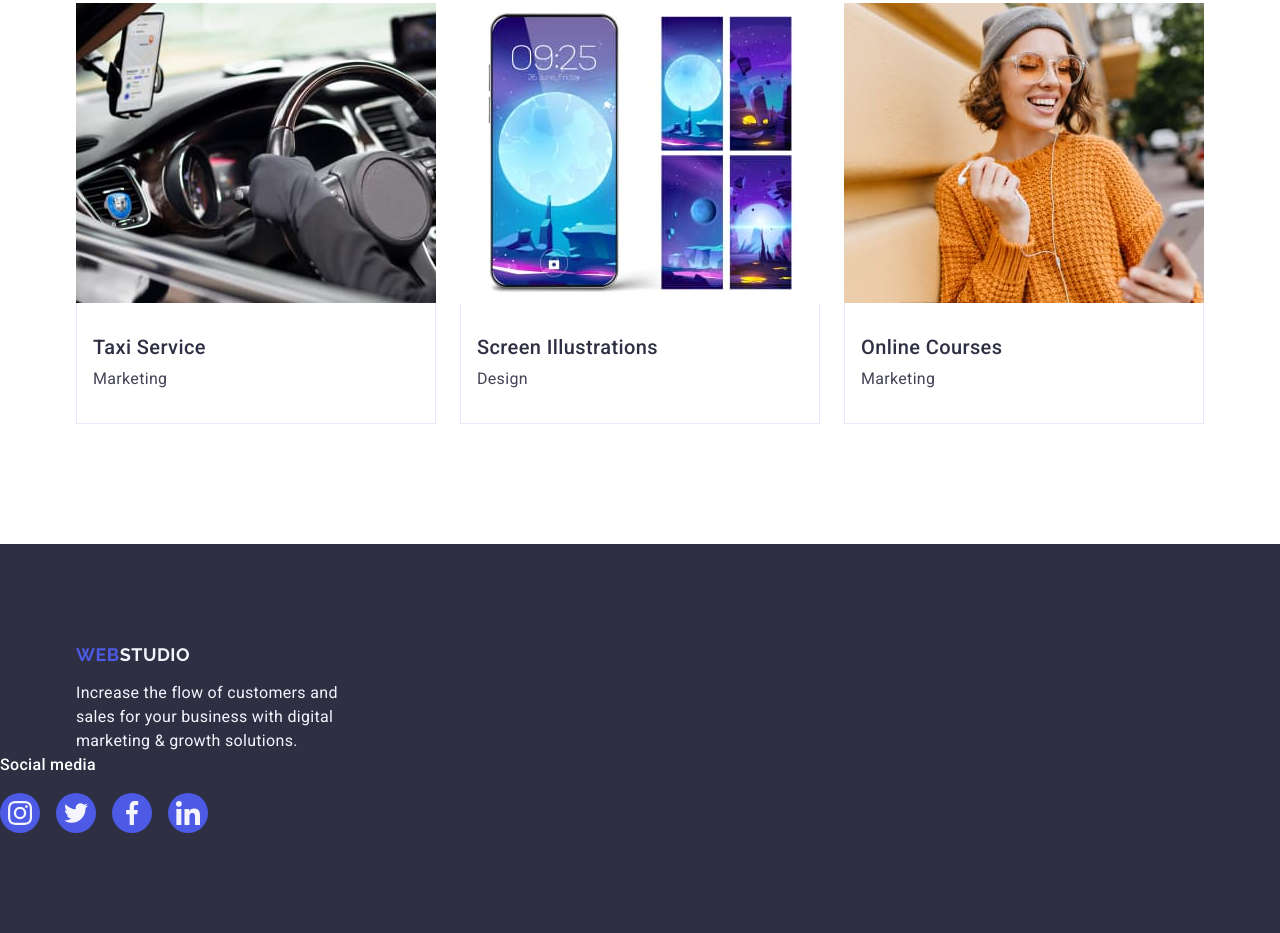
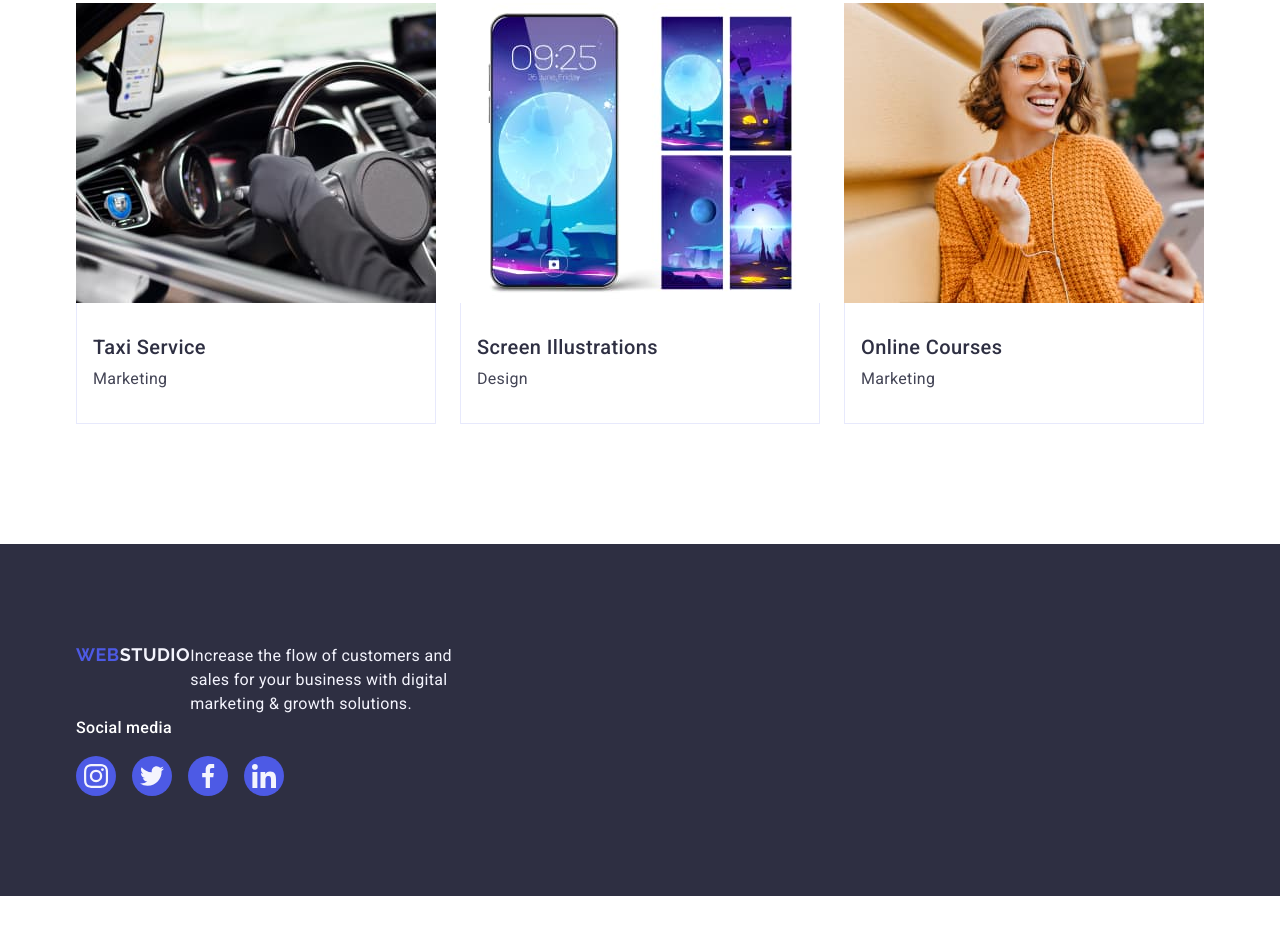
Before and after one commit to Sendax111/goit-markup-hw-04, a plain HTML site: page index.html in a window 1280 px wide. Shown: the part 2631-3564 px from the top of the page. After the commit the page ends 3527 px from the top, so only its background shows below. Drawn offline with nearby package versions, Linux system fonts and the light colour scheme.

Commit message:
rtrtgnrtgn

```diff
--- a/index.html
+++ b/index.html
@@ -336,8 +336,9 @@
       </section>
     </main>
     <footer class="page-footer">
-      <div class="footer-text-wrap"></div>
-      <div class="container">
+      <div class="footer-oll">
+       <div class="container">
+        <div class="footer-text-wrap">
         <a class="logo" href="./index.html">Web<span class="logo-span">Studio</span></a>
         <p class="text-footer">Increase the flow of customers and sales for your business with digital marketing & growth solutions.</p>
         </div>
@@ -375,6 +376,7 @@
                   </ul>
                 </div>
       </div>
+      </div>
     </footer>
 </body>
 </html>
```
